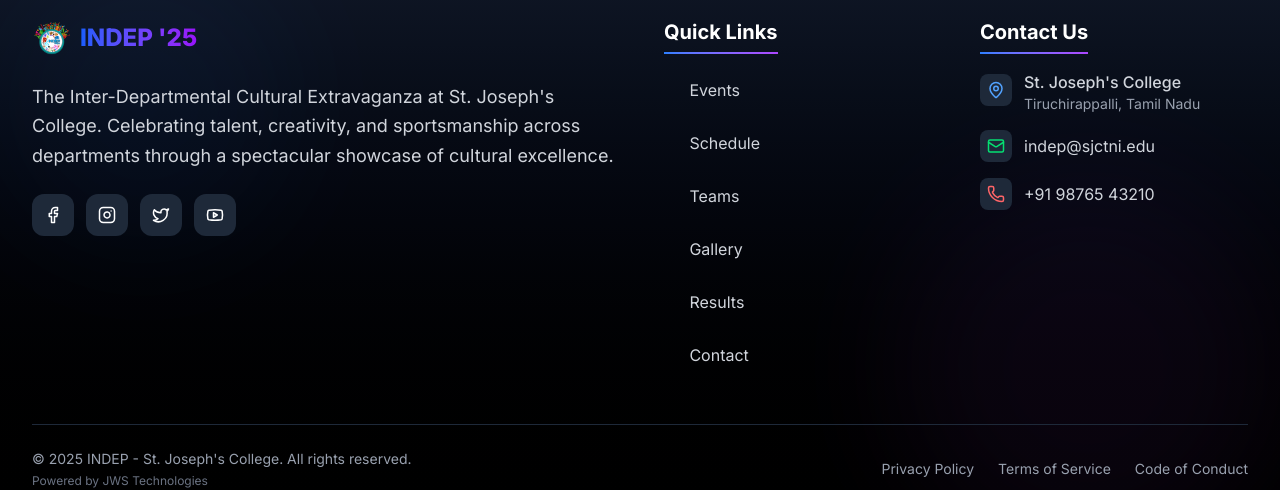
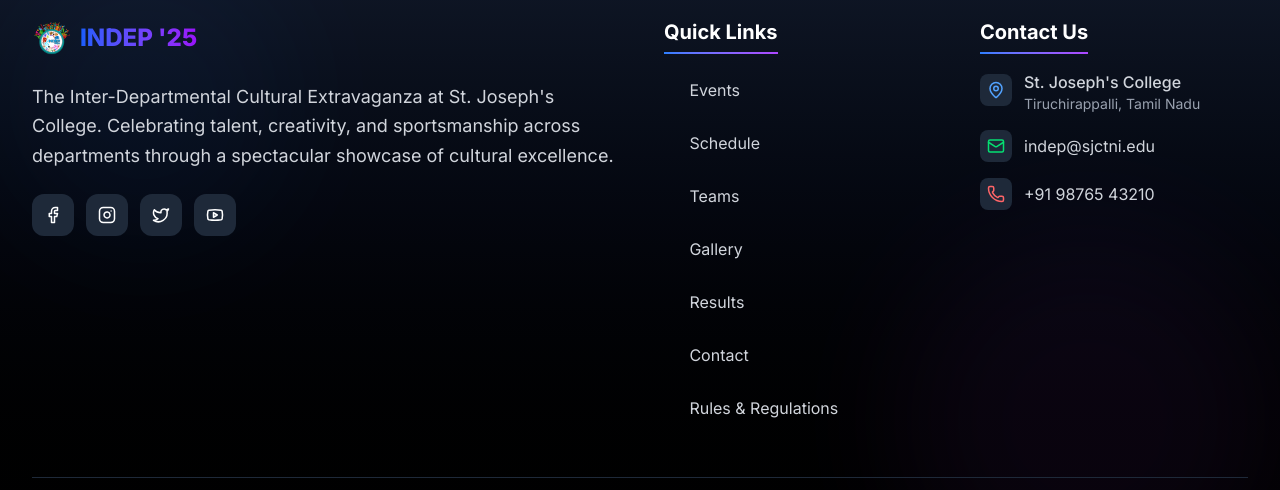
Before and after one commit to JWS-Technology/indep, a Next.js app: page / in a window 1280 px wide. Shown: the part 3336-3826 px from the top of the page. Built offline with nearby package versions, Linux system fonts and the light colour scheme; no server answers; the database is empty.

Commit message:
footer updated

```diff
--- a/components/Footer.tsx
+++ b/components/Footer.tsx
@@ -95,6 +95,7 @@ export default function Footer() {
                                 { name: "Gallery", href: "/gallery" },
                                 { name: "Results", href: "/results" },
                                 { name: "Contact", href: "/contact" },
+                                { name: "Rules & Regulations", href: "/rules" },
                             ].map((item) => (
                                 <li key={item.name}>
                                     <a
```
